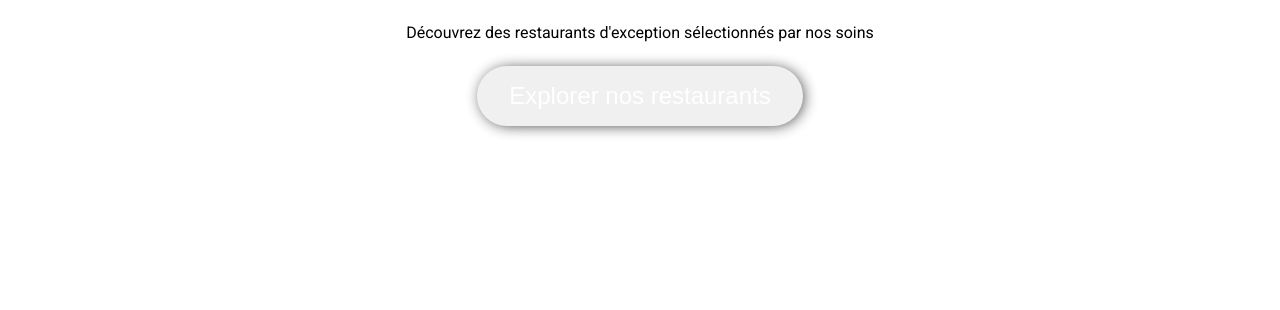
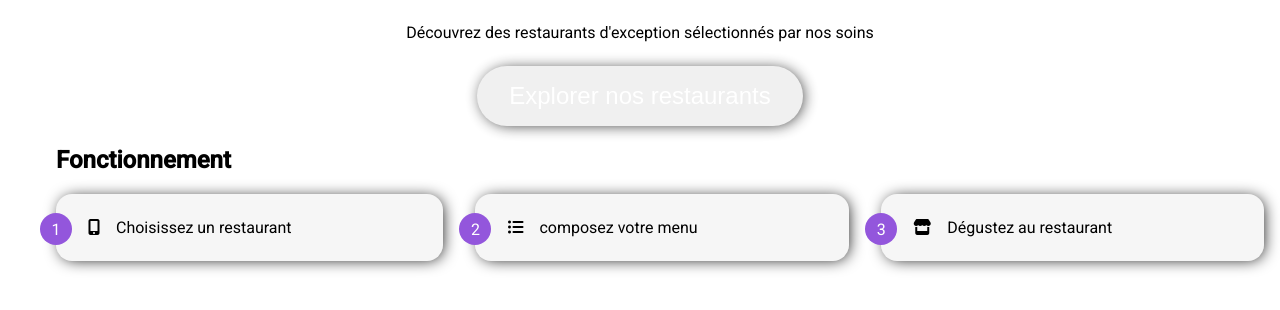
Before and after one commit to kevino448/ohmyfood, a website: page index.html in a window 1280 px wide. Shown: the part 260-570 px from the top of the page. Drawn offline with Linux system fonts and the light colour scheme.

Commit message:
add counter to tuto

```diff
--- a/index.html
+++ b/index.html
@@ -27,6 +27,14 @@
 
             </div>
         </section>
+        <section class="tuto">
+            <h2>Fonctionnement</h2>
+            <ol>
+                <li><i class="fa-solid fa-mobile-screen-button"></i>Choisissez un restaurant</li>
+                <li><i class="fa-solid fa-list-ul"></i>composez votre menu</li>
+                <li><i class="fa-solid fa-store"></i>Dégustez au restaurant</li>
+            </ol>
+        </section>
     </main>
 </body>
 
--- a/style.css
+++ b/style.css
@@ -17,6 +17,9 @@ header{
     margin: 0;
     position: relative;
 
+}
+main{
+    padding: 0 1rem;
 }
 main .city{
     display: flex;
@@ -59,3 +62,53 @@ text-align: center;
 .explorer button:hover{
     transform: scale(1.02);
 }
+/*Fonctionnement*/
+
+
+.tuto li{
+    position: relative;
+    list-style-type: none;
+    background-color: #f6f6f6;
+    padding: 1.5rem 2rem;
+    flex-grow: 1;
+    border-radius: 1rem;
+    box-shadow: 2px 1px 16px -3px #000000;
+}
+.tuto ol{
+    counter-reset: steps;
+    display: flex;
+    gap: 2rem;
+}
+.tuto h2{
+    margin-left: 40px;
+}
+.tuto li i{
+    margin-right: 1rem;
+}
+.tuto li:hover{
+    transform: scale(1.02);
+}
+.tuto li i.fas{
+    margin-right: 1rem;
+    color: #f2f2f2f2;
+    font-size: 1.5rem;
+}
+.tuto li::before{
+    content:counter(steps);
+    counter-increment: steps;
+    color: white;
+    background-color: #9356dc;
+    width: 2rem;
+    height: 2rem;
+    display: grid;
+    place-items: center;
+    border-radius: 50px;
+    position: absolute;
+    bottom: 1rem;
+    left: -1rem;
+}
+@media screen and (max-width:1000px){
+    .tuto ol{
+        flex-direction: column;
+    }
+}
```
